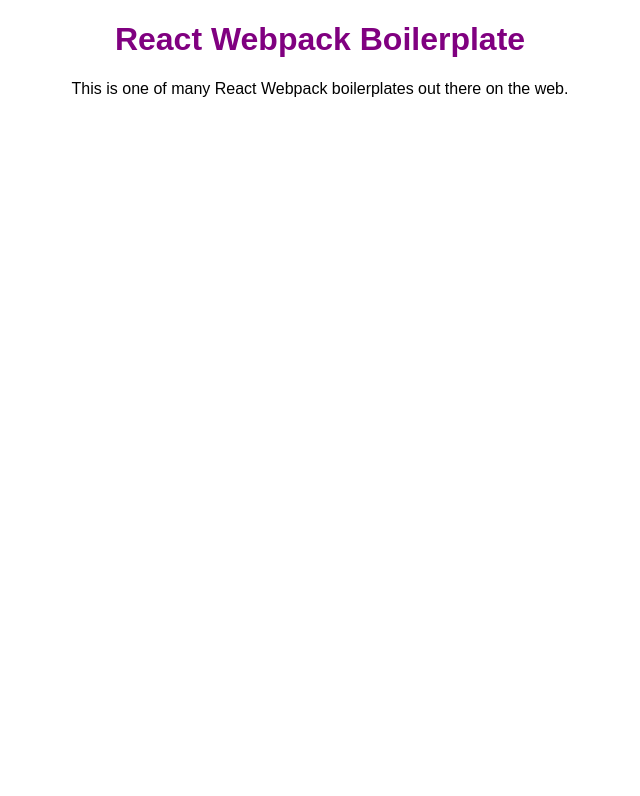
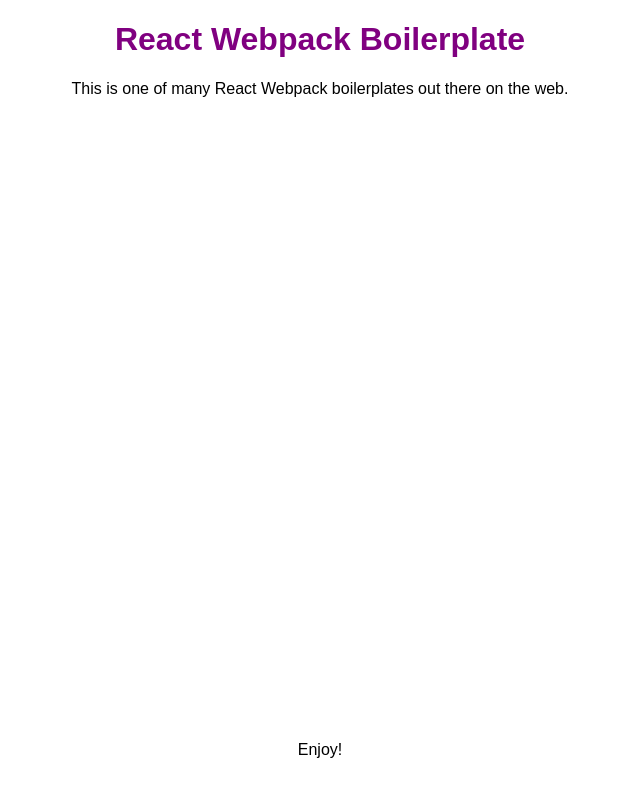
Before and after one commit to rav-pradhan/react-webpack-boilerplate, a React app: page / in a window 1280 px wide. Shown: the top 796 px of the page, without its empty margins (320-960 px from the left). Built offline with nearby package versions, Linux system fonts and the light colour scheme; the HTML template or start-up script is replaced by a standard one.

Commit message:
tweaks to styling and footer added

```diff
--- a/src/App.jsx
+++ b/src/App.jsx
@@ -1,10 +1,17 @@
 import React from 'react';
 import './App.scss';
 
+import Footer from './Footer';
+
 const App = () => (
-  <div className="main">
-    <h1 className="main__title">React Webpack Boilerplate</h1>
-    <p>This is one of many React Webpack boilerplates out there on the web.</p>
+  <div className="main__container">
+    <div className="main__content">
+      <h1 className="main__title">React Webpack Boilerplate</h1>
+      <p>
+        This is one of many React Webpack boilerplates out there on the web.
+      </p>
+    </div>
+    <Footer />
   </div>
 );
 
--- a/src/App.scss
+++ b/src/App.scss
@@ -1,6 +1,15 @@
 .main {
-  text-align: center;
-  font-family: sans-serif;
+
+  &__container {
+    max-width: 900px;
+    margin: auto;
+    text-align: center;
+    font-family: sans-serif;
+  }
+
+  &__content {
+    height: 90vh;
+  }
 
   &__title {
     color: purple;
--- /dev/null
+++ b/src/Footer.jsx
@@ -0,0 +1,7 @@
+import React from 'react';
+
+const Footer = () => (
+  <footer>Enjoy!</footer>
+);
+
+export default Footer;
```
